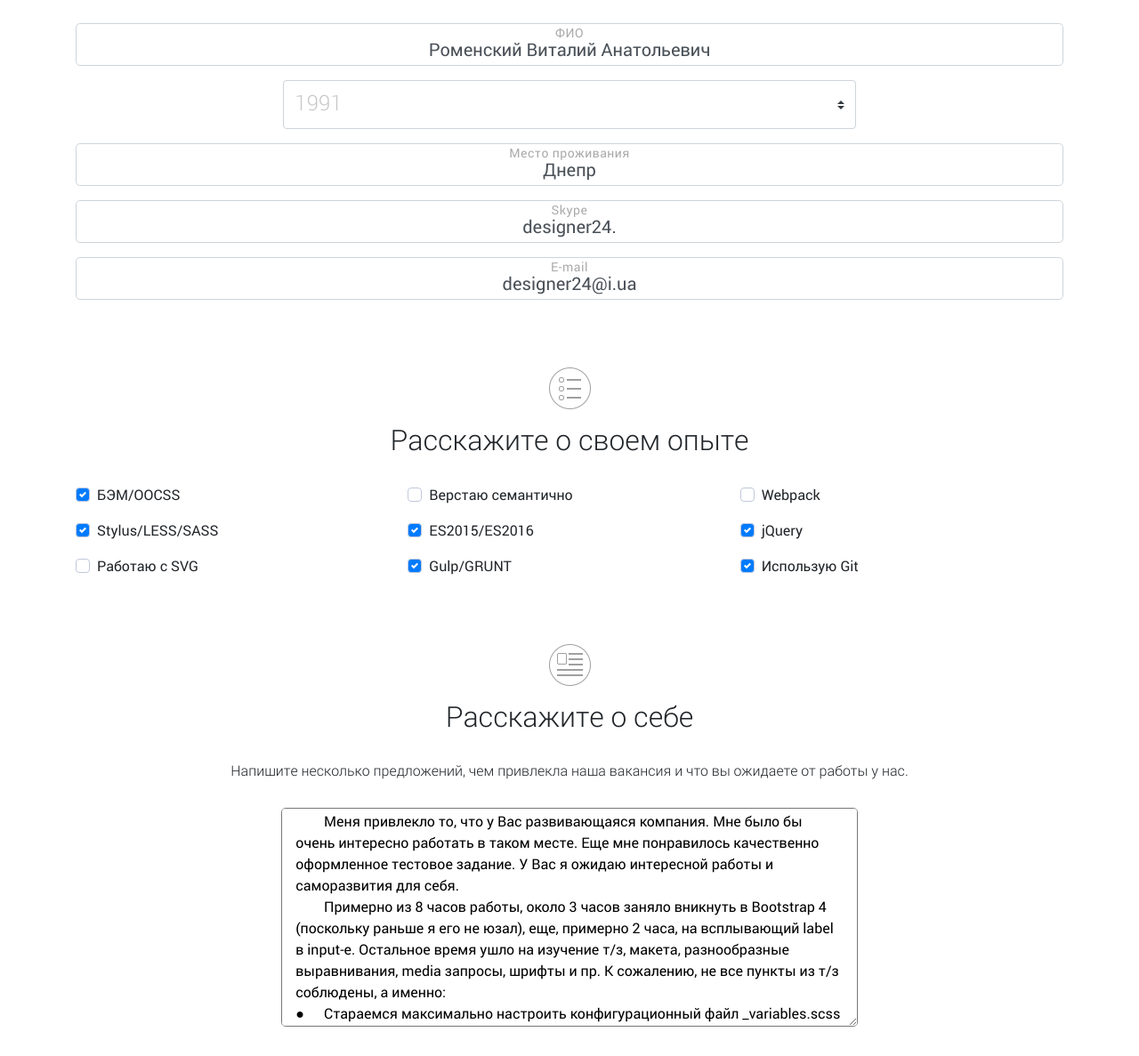
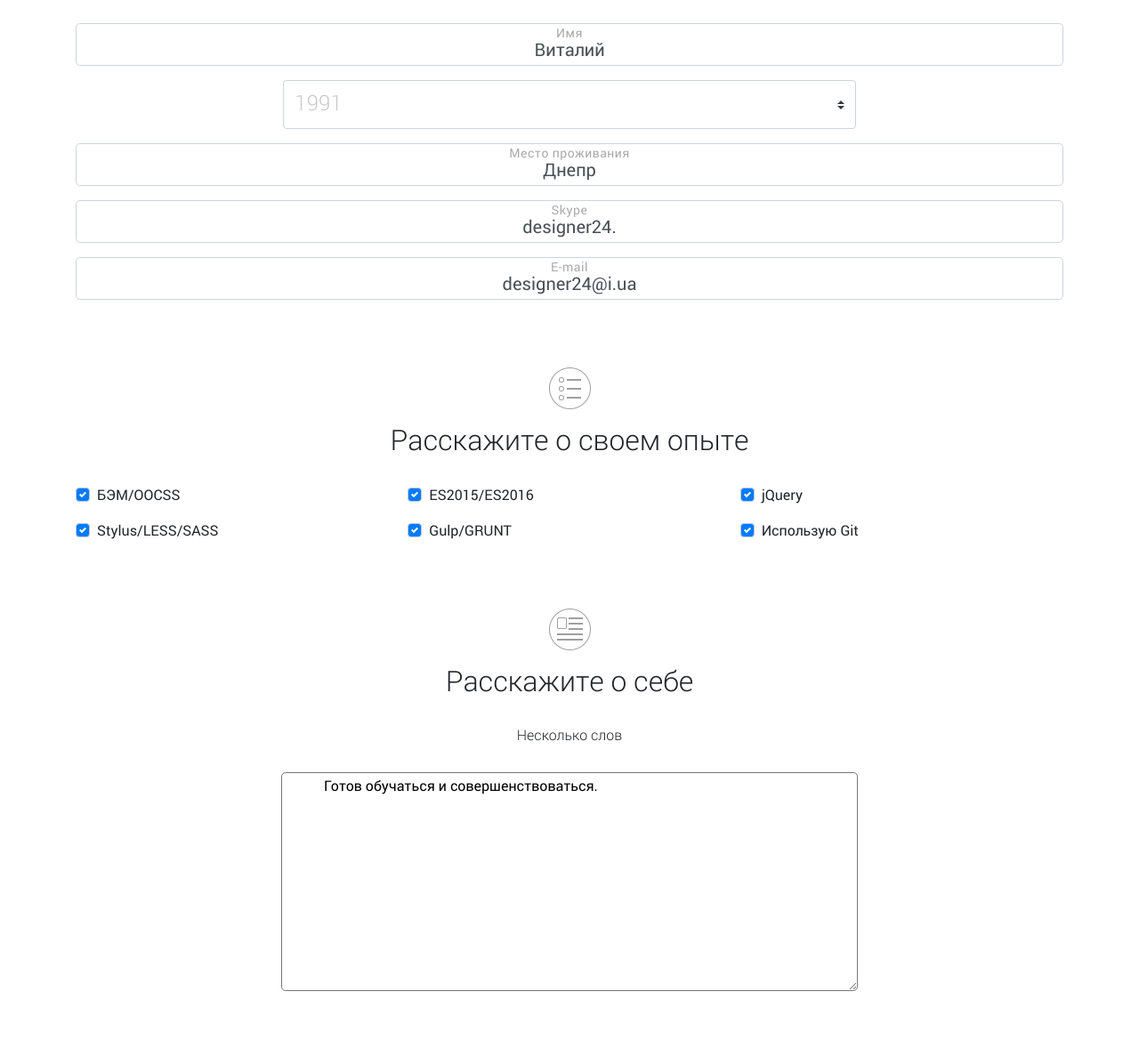
Before and after one commit to Frontendman25/aboutMe, a website: page index.html in a window 1280 px wide. Shown: the part 437-1624 px from the top of the page at 89% size. Drawn offline with nearby package versions, Linux system fonts and the light colour scheme.

Commit message:
change new

```diff
--- a/index.html
+++ b/index.html
@@ -34,8 +34,8 @@
 			<form>
 				<div class="form-row d-flex justify-content-center">
 					<div class="col-12 form-group">
-						<input class="name form-control form-control-lg text-center effect-22 input-effect" type="text" value="Роменский Виталий Анатольевич">
-						<label>ФИО</label>
+						<input class="name form-control form-control-lg text-center effect-22 input-effect" type="text" value="Виталий">
+						<label>Имя</label>
 					</div>
 					<div class="col-12 col-sm-7 form-group">
 						<select class="custom-select custom-select-lg form-control-lg_first" id="inlineFormCustomSelect" >
@@ -79,17 +79,9 @@
 							<input type="checkbox" class="custom-control-input" id="customCheck2" checked>
 							<label class="custom-control-label" for="customCheck2">Stylus/LESS/SASS</label>
 						</div>
-						<div class="custom-control custom-checkbox form-group">
-							<input type="checkbox" class="custom-control-input" id="customCheck3">
-							<label class="custom-control-label" for="customCheck3">Работаю с SVG</label>
-						</div>
 					</div>
 
 					<div class="myExperience col-12 col-sm-4 text-left">
-						<div class="custom-control custom-checkbox form-group">
-							<input type="checkbox" class="custom-control-input" id="customCheck4">
-							<label class="custom-control-label" for="customCheck4">Верстаю семантично</label>
-						</div>
 						<div class="custom-control custom-checkbox form-group">
 							<input type="checkbox" class="custom-control-input" id="customCheck5" checked>
 							<label class="custom-control-label" for="customCheck5">ES2015/ES2016</label>
@@ -101,10 +93,6 @@
 					</div>
 
 					<div class="myExperience col-12 col-sm-4 text-left">
-						<div class="custom-control custom-checkbox form-group">
-							<input type="checkbox" class="custom-control-input" id="customCheck7">
-							<label class="custom-control-label" for="customCheck7">Webpack</label>
-						</div>
 						<div class="custom-control custom-checkbox form-group">
 							<input type="checkbox" class="custom-control-input" id="customCheck8" checked>
 							<label class="custom-control-label" for="customCheck8">jQuery</label>
@@ -120,15 +108,8 @@
 					<img class="img" src="img/aboutMe.png" alt="about me">
 				</div>
 				<h2 class="col-12">Расскажите о себе</h2>
-				<p class="col-12">Напишите несколько предложений, чем привлекла наша вакансия и что вы ожидаете от работы у нас.</p>
-				<textarea class="col-12 col-sm-7" name="about" id="" cols="30" rows="10" placeholder="Понравилась тем, что...">	Меня привлекло то, что у Вас развивающаяся компания. Мне было бы очень интересно работать в таком месте. Еще мне понравилось качественно оформленное тестовое задание. У Вас я ожидаю интересной работы и саморазвития для себя.
-	Примерно из 8 часов работы, около 3 часов заняло вникнуть в Bootstrap 4 (поскольку раньше я его не юзал), еще, примерно 2 часа, на всплывающий label в input-e. Остальное время ушло на изучение т/з, макета, разнообразные выравнивания, media запросы, шрифты и пр. К сожалению, не все пункты из т/з соблюдены, а именно:
-●	Стараемся максимально настроить конфигурационный файл _variables.scss и подключить только те компоненты, которые нужны для задания.
-●	Собираем все сборщиком (gulp, webpack, laravel-mix)
-●	полученная страница должна корректно отображаться в браузерах:
-●	Internet Explorer 10+;
-Я знаком с Gulp, но им не пользуюсь и кроссбраузерностью не успел занятья, так как Bootstrap 4 в Safari и IE неожиданно для меня не совсем корректно работает.
-	P.S. Готов обучаться и совершенствоваться.
+				<p class="col-12">Несколько слов</p>
+				<textarea class="col-12 col-sm-7" name="about" id="" cols="30" rows="10" placeholder="">	Готов обучаться и совершенствоваться.
 				</textarea>
 				<div class="btnWrap">
 					<button type="submit" class="btn btn-primary">Готово</button>
--- a/package.json
+++ b/package.json
@@ -10,5 +10,10 @@
   "license": "ISC",
   "dependencies": {
     "bootstrap": "^4.1.1"
+  },
+  "devDependencies": {
+    "gulp": "^3.9.1",
+    "gulp-clean-css": "^3.9.4",
+    "gulp-scss": "^1.4.0"
   }
 }
```
Also changed, not shown: gulpfile.js (added, +16 -0 lines), .gulp-scss-cache/scss/style.css (added), 2 other files.
